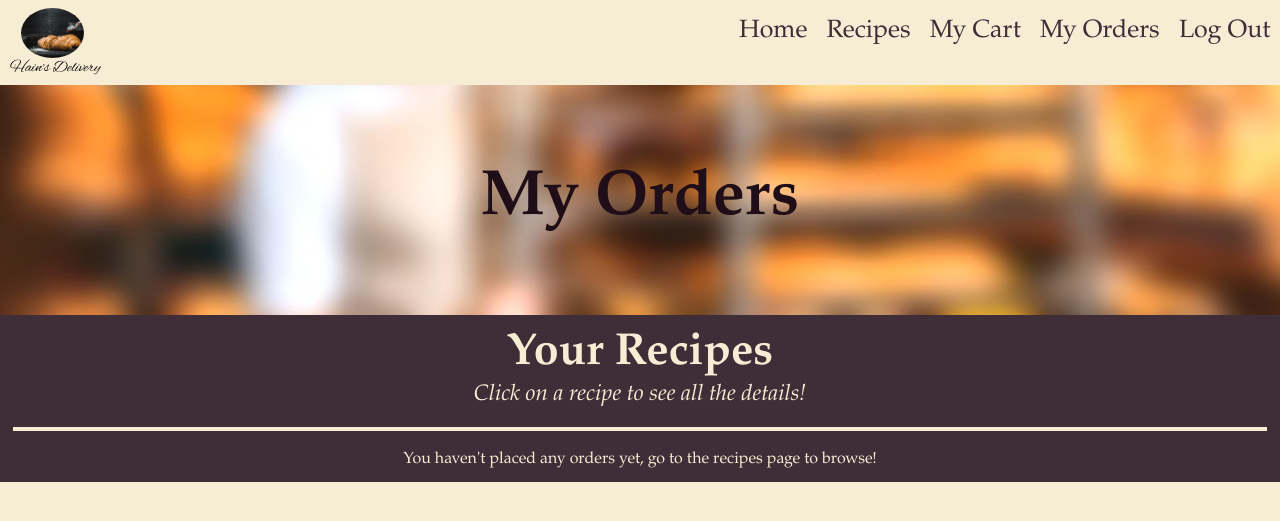
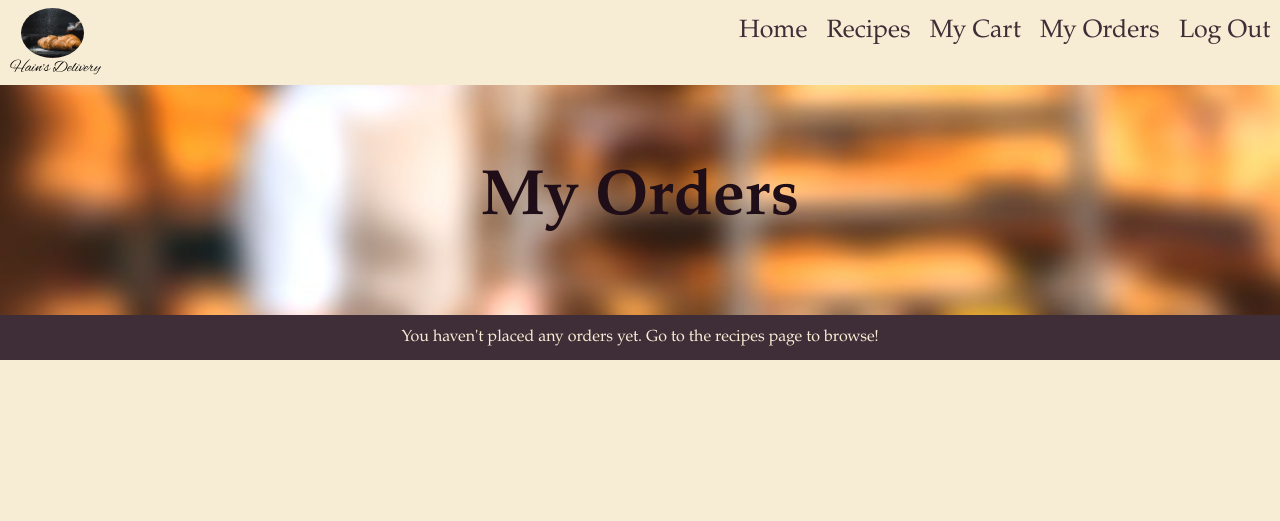
Before and after one commit to Noah-Terve/Noah-Terve.github.io, a PHP site: page /cs20/final/orders.php in a window 1280 px wide. Shown: the top 521 px of the page. Run offline with PHP 8.4, Linux system fonts and the light colour scheme; the visitor is signed in with stand-in values (Sample User, id 1); data that the repository does not hold is empty.

Commit message:
Update orders.php

```diff
--- a/cs20/final/orders.php
+++ b/cs20/final/orders.php
@@ -121,9 +121,6 @@ session_start();
 
     <div class="text_block" id="page_content">
 
-        <h3>Your Recipes</h3>
-        <p><em>Click on a recipe to see all the details!</em></p> <br> <hr><br>
-
         <?php
             function get_orders($username){
 
@@ -151,10 +148,13 @@ session_start();
                 $items = $result->fetch_all(MYSQLI_ASSOC);
 
                 if (sizeof($items) == 0) {
-                    echo "<p1> You haven't placed any orders yet, go to the recipes page to browse!";
+                    echo "<p1> You haven't placed any orders yet. Go to the recipes page to browse!";
                 }
 
                 else {
+                    echo "<h3>Your Recipes</h3>
+                    <p><em>Click on a recipe to see all the details!</em></p> <br> <hr><br>";
+
                     $js_items = json_encode($items);
                     echo "<script>var recipes = $js_items;</script>";
 
```
